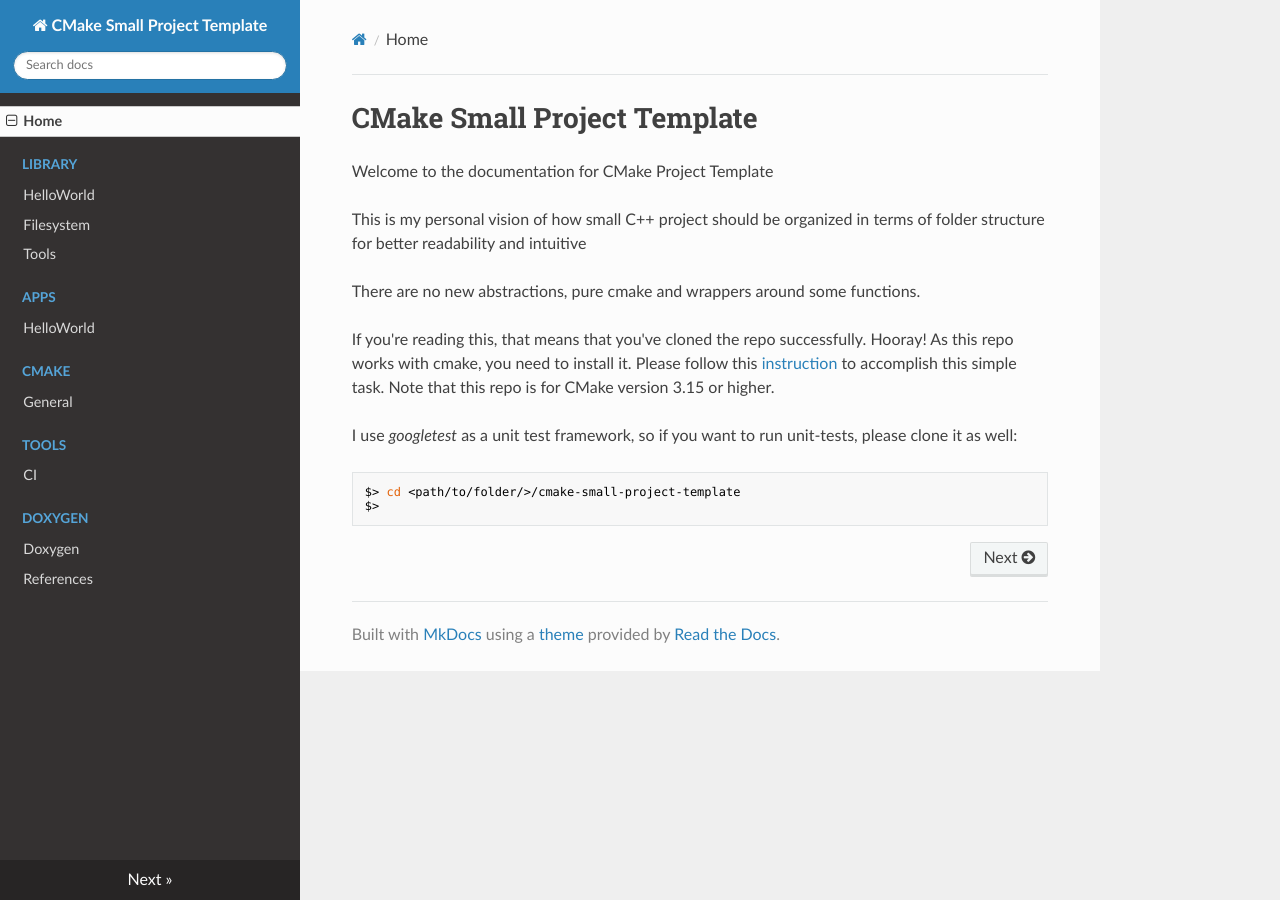
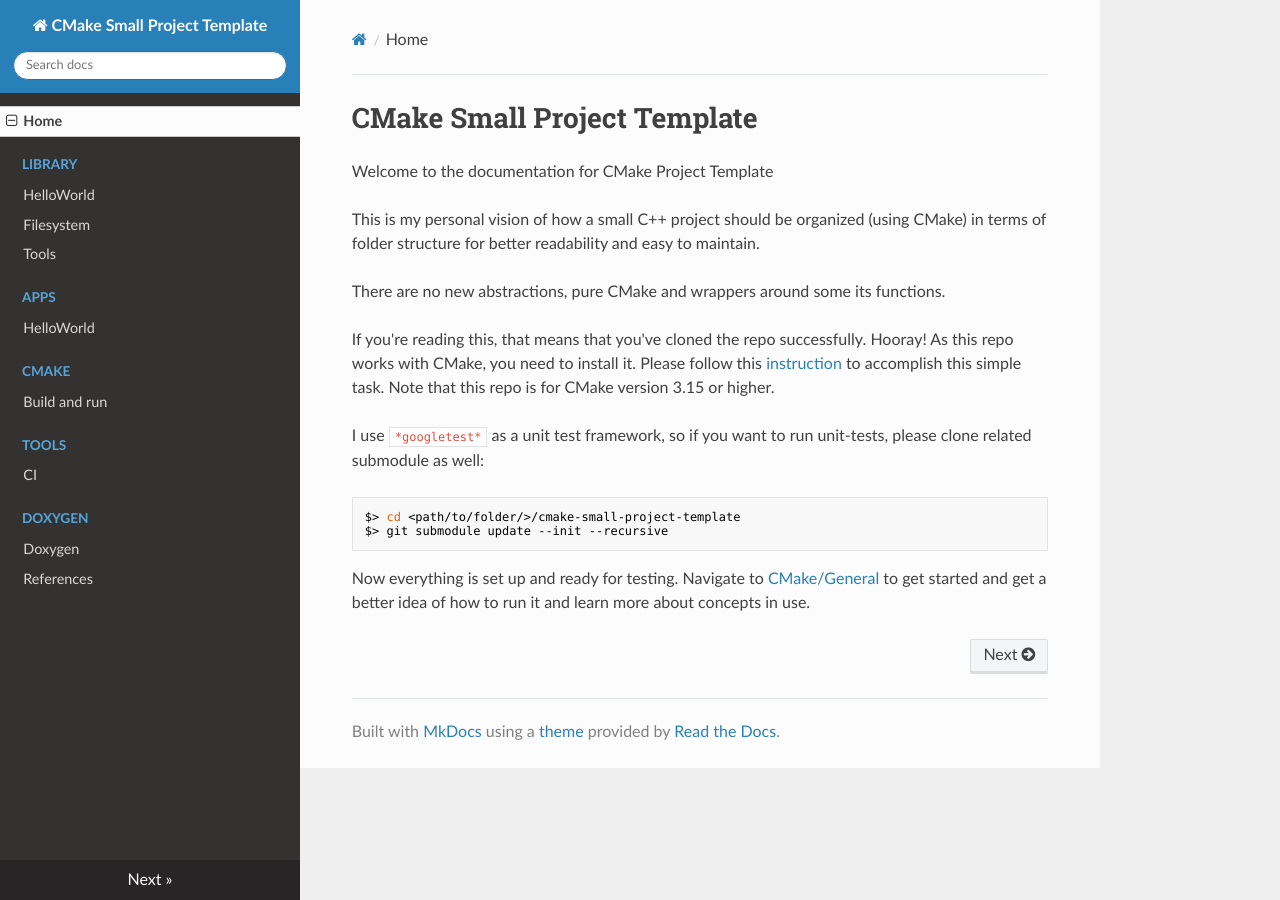
Before and after one commit to DwarKapex/cmake-small-project-template, an MkDocs documentation site: the page built from docs/docs/index.md, in a window 1280 px wide. Built offline with MkDocs 1.6.1, drawn with Linux system fonts in a browser that asks for light colours; nearby versions of some CDN libraries.

Commit message:
Docs add:
   1. Welcome page
   2. `Cmake build and run` page

````diff
--- a/docs/docs/index.md
+++ b/docs/docs/index.md
@@ -2,18 +2,20 @@
 
 Welcome to the documentation for CMake Project Template
 
-This is my personal vision of how small C++ project should be organized
-in terms of folder structure for better readability and intuitive
+This is my personal vision of how a small C++ project should be organized (using CMake)
+in terms of folder structure for better readability and easy to maintain.
 
-There are no new abstractions, pure cmake and wrappers around some functions.
+There are no new abstractions, pure CMake and wrappers around some its functions.
 
 If you're reading this, that means that you've cloned the repo successfully. Hooray! As this repo
-works with cmake, you need to install it. Please follow this [instruction](https://cmake.org/install/) to
+works with CMake, you need to install it. Please follow this [instruction](https://cmake.org/install/) to
 accomplish this simple task. Note that this repo is for CMake version 3.15 or higher.
 
-I use *googletest* as a unit test framework, so if you want to run unit-tests, please clone it as well:
+I use `*googletest*` as a unit test framework, so if you want to run unit-tests, please clone related submodule as well:
 
 ```bash
 $> cd <path/to/folder/>/cmake-small-project-template
-$>
+$> git submodule update --init --recursive
 ```
+
+Now everything is set up and ready for testing. Navigate to [CMake/General](cmake/general.md) to get started and get a better idea of how to run it and learn more about concepts in use.
````
Also changed, not shown: CMakeLists.txt (+4 -7 lines), docs/docs/cmake/general.md (+56 -0 lines), README.md, 2 other files.
